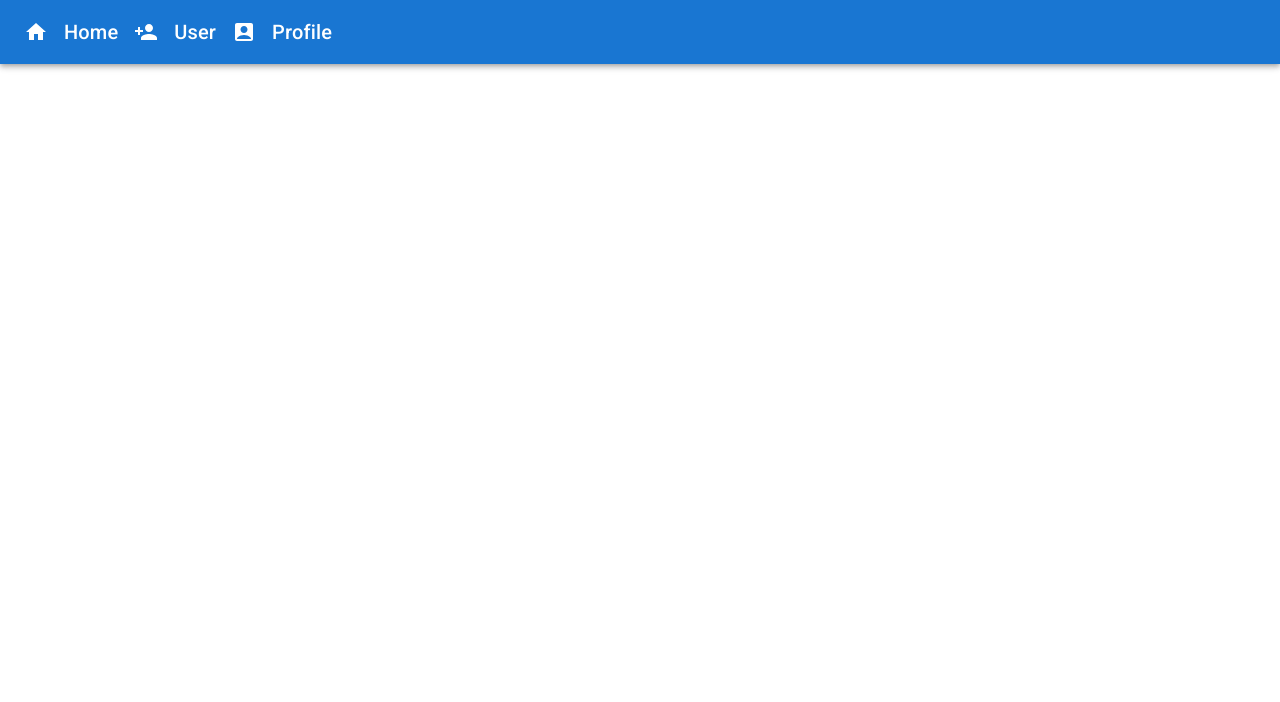
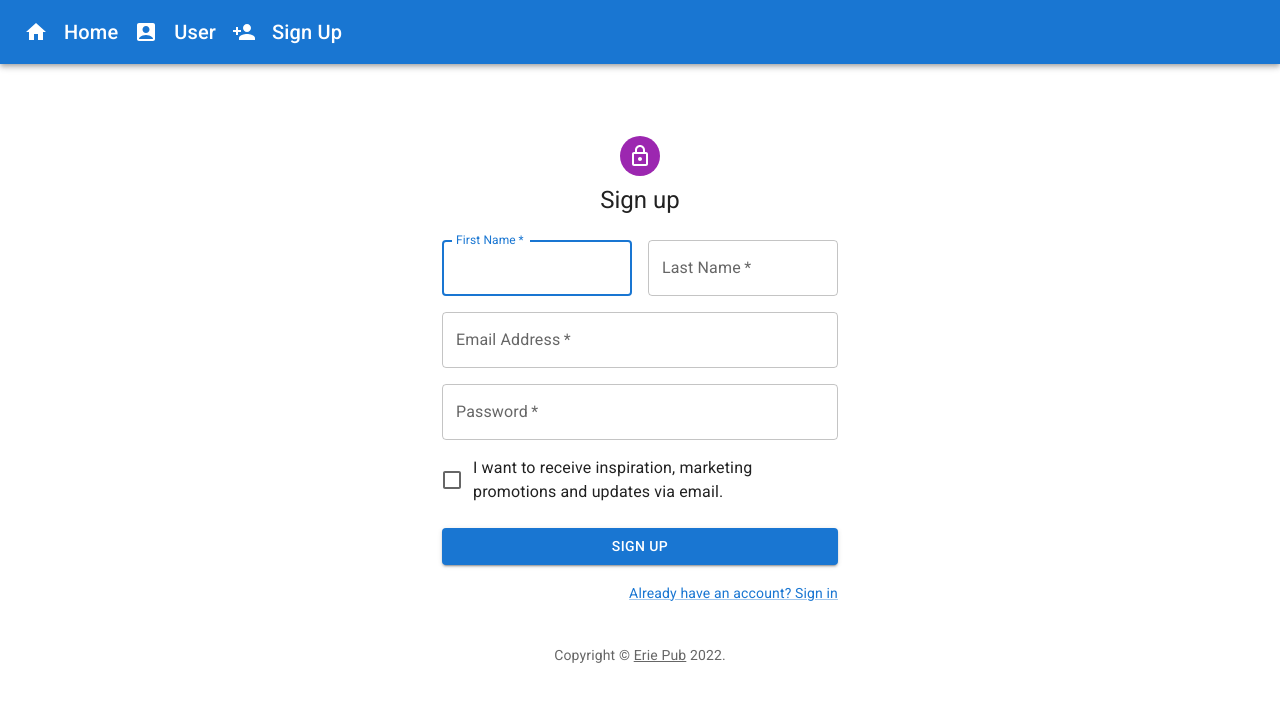
Before and after one commit to AndrewYoung72/react-blog, a React (Create React App) app: page /signup in a window 1280 px wide. Before the commit this address had no page. Shown: the top 702 px of the page. Built offline with nearby package versions, Linux system fonts and the light colour scheme.

Commit message:
working on blog containers

```diff
--- a/src/App.js
+++ b/src/App.js
@@ -1,6 +1,6 @@
-import HomeIcon from '@mui/icons-material/Home';
-import AccountBoxIcon from '@mui/icons-material/AccountBox';
-import PersonAddIcon from '@mui/icons-material/PersonAdd';
+import HomeIcon from "@mui/icons-material/Home";
+import AccountBoxIcon from "@mui/icons-material/AccountBox";
+import PersonAddIcon from "@mui/icons-material/PersonAdd";
 import {
   Typography,
   AppBar,
@@ -9,37 +9,79 @@
   CardContent,
   CardMedia,
   CssBaseline,
-  Toolbar, Link
+  Toolbar,
+  Link, Grid
 } from "@mui/material";
 
-import { BrowserRouter as Router, Routes, Route, Link as RouterLink} from "react-router-dom";
+import {
+  BrowserRouter as Router,
+  Routes,
+  Route,
+  Link as RouterLink,
+} from "react-router-dom";
 import Home from "./pages/Home";
 import User from "./pages/User";
-import Profile from "./pages/Profile";
+import SignUp from "./pages/SignUp";
 import "./App.css";
+import { padding } from "@mui/system";
+import { blue } from "@mui/material/colors";
+
 
 function App() {
+
   return (
+    <>
       <Router>
         <CssBaseline />
 
         <AppBar position="relative" component="div">
           <Toolbar>
             <HomeIcon />
-        <Link component={RouterLink} to="/" underline="none" variant="h6" color="white" padding={2}>Home</Link>
-        <PersonAddIcon/>
-        <Link component={RouterLink} to="/user" underline="none" variant="h6" color="white" padding={2}>User</Link>
+            <Link
+              component={RouterLink}
+              to="/"
+              underline="none"
+              variant="h6"
+              color="white"
+              padding={2}
+            >
+              Home
+            </Link>
             <AccountBoxIcon />
-        <Link component={RouterLink} to="/profile" underline="none" variant="h6" color="white" padding={2}>Profile</Link>
+            <Link
+              component={RouterLink}
+              to="/user"
+              underline="none"
+              variant="h6"
+              color="white"
+              padding={2}
+            >
+              User
+            </Link>
+            <PersonAddIcon />
+            <Link
+              component={RouterLink}
+              to="/signup"
+              underline="none"
+              variant="h6"
+              color="white"
+              padding={2}
+            >
+              Sign Up
+            </Link>
           </Toolbar>
         </AppBar>
 
         <Routes>
           <Route path="/" element={<Home />} />
           <Route path="/user" element={<User />} />
-        <Route path="/profile" element={<Profile />} />
+          <Route path="/signup" element={<SignUp />} />
         </Routes>
       </Router>
+      <Grid container>
+
+      </Grid>
+    </>
   );
 }
 
--- a/src/components/BlogList.js
+++ b/src/components/BlogList.js
@@ -1,111 +1,13 @@
-import * as React from 'react';
-import CssBaseline from '@mui/material/CssBaseline';
-import Grid from '@mui/material/Grid';
-import Container from '@mui/material/Container';
-import GitHubIcon from '@mui/icons-material/GitHub';
-import FacebookIcon from '@mui/icons-material/Facebook';
-import TwitterIcon from '@mui/icons-material/Twitter';
-// import { createTheme, ThemeProvider } from '@mui/material/styles';
-// import Header from './Header';
-// import MainFeaturedPost from './MainFeaturedPost';
-// import FeaturedPost from './FeaturedPost';
-// import Main from './Main';
-// import Sidebar from './Sidebar';
-// import Footer from './Footer';
-// import post1 from './blog-post.1.md';
-// import post2 from './blog-post.2.md';
-// import post3 from './blog-post.3.md';
-
-const sections = [
-  { title: 'Technology', url: '#' },
-  { title: 'Design', url: '#' },
-  { title: 'Culture', url: '#' },
-  { title: 'Business', url: '#' },
-  { title: 'Politics', url: '#' },
-  { title: 'Opinion', url: '#' },
-  { title: 'Science', url: '#' },
-  { title: 'Health', url: '#' },
-  { title: 'Style', url: '#' },
-  { title: 'Travel', url: '#' },
-];
-
-// const mainFeaturedPost = {
-//   title: 'Title of a longer featured blog post',
-//   description:
-//     "Multiple lines of text that form the lede, informing new readers quickly and efficiently about what's most interesting in this post's contents.",
-//   image: 'https://source.unsplash.com/random',
-//   imageText: 'main image description',
-//   linkText: 'Continue reading…',
-// };
-
-// const featuredPosts = [
-//   {
-//     title: 'Featured post',
-//     date: 'Nov 12',
-//     description:
-//       'This is a wider card with supporting text below as a natural lead-in to additional content.',
-//     image: 'https://source.unsplash.com/random',
-//     imageLabel: 'Image Text',
-//   },
-//   {
-//     title: 'Post title',
-//     date: 'Nov 11',
-//     description:
-//       'This is a wider card with supporting text below as a natural lead-in to additional content.',
-//     image: 'https://source.unsplash.com/random',
-//     imageLabel: 'Image Text',
-//   },
-// ];
-
-// const posts = [];
-
-// const sidebar = {
-//   title: 'About',
-//   description:
-//     'Etiam porta sem malesuada magna mollis euismod. Cras mattis consectetur purus sit amet fermentum. Aenean lacinia bibendum nulla sed consectetur.',
-//   archives: [
-//     { title: 'March 2020', url: '#' },
-//     { title: 'February 2020', url: '#' },
-//     { title: 'January 2020', url: '#' },
-//     { title: 'November 1999', url: '#' },
-//     { title: 'October 1999', url: '#' },
-//     { title: 'September 1999', url: '#' },
-//     { title: 'August 1999', url: '#' },
-//     { title: 'July 1999', url: '#' },
-//     { title: 'June 1999', url: '#' },
-//     { title: 'May 1999', url: '#' },
-//     { title: 'April 1999', url: '#' },
-//   ],
-//   social: [
-//     { name: 'GitHub', icon: GitHubIcon },
-//     { name: 'Twitter', icon: TwitterIcon },
-//     { name: 'Facebook', icon: FacebookIcon },
-//   ],
-// };
-
-// const theme = createTheme();
+import * as React from "react";
+import CssBaseline from "@mui/material/CssBaseline";
+import Grid from "@mui/material/Grid";
+import Container from "@mui/material/Container";
+import GitHubIcon from "@mui/icons-material/GitHub";
 
 export default function BlogList() {
   return (
-    // <ThemeProvider theme={theme}>
     <>
       <CssBaseline />
-      <Container maxWidth="lg">
-        {/* <Header title="Blog" sections={sections} /> */}
-        <main>
-          <GitHubIcon />
-          {/* <MainFeaturedPost post={mainFeaturedPost} /> */}
-          <Grid container spacing={4}>
-            {/* {featuredPosts.map((post) => (
-              <FeaturedPost key={post.title} post={post} />
-            ))} */}
-          </Grid>
-          <Grid container spacing={5} sx={{ mt: 3 }}>
-
-          </Grid>
-        </main>
-      </Container>
-      </>
-    // </ThemeProvider>
+    </>
   );
 }
--- a/src/components/SignInSide.js
+++ b/src/components/SignInSide.js
@@ -112,7 +112,7 @@
                   </Link>
                 </Grid>
                 <Grid item>
-                  <Link href="#" variant="body2">
+                  <Link href="/signUp" variant="body2">
                     {"Don't have an account? Sign Up"}
                   </Link>
                 </Grid>
--- a/src/pages/Home.js
+++ b/src/pages/Home.js
@@ -6,7 +6,7 @@
 export default function Home() {
   return(
     <main>
-      <Typography align="center" variant="h2">Main Feed</Typography>
+      <Typography  align="center" variant="h2" margin={10}>Main Feed</Typography>
       <BlogList />
     </main>
 
--- /dev/null
+++ b/src/pages/SignUp.js
@@ -0,0 +1,134 @@
+import * as React from 'react';
+
+
+
+import Avatar from '@mui/material/Avatar';
+import Button from '@mui/material/Button';
+import CssBaseline from '@mui/material/CssBaseline';
+import TextField from '@mui/material/TextField';
+import FormControlLabel from '@mui/material/FormControlLabel';
+import Checkbox from '@mui/material/Checkbox';
+import Link from '@mui/material/Link';
+import Grid from '@mui/material/Grid';
+import Box from '@mui/material/Box';
+import LockOutlinedIcon from '@mui/icons-material/LockOutlined';
+import Typography from '@mui/material/Typography';
+import Container from '@mui/material/Container';
+import { createTheme, ThemeProvider } from '@mui/material/styles';
+
+function Copyright(props) {
+  return (
+    <Typography variant="body2" color="text.secondary" align="center" {...props}>
+      {'Copyright © '}
+      <Link color="inherit" href="https://mui.com/">
+        Erie Pub
+      </Link>{' '}
+      {new Date().getFullYear()}
+      {'.'}
+    </Typography>
+  );
+}
+
+const theme = createTheme();
+
+export default function SignUp() {
+  const handleSubmit = (event) => {
+    event.preventDefault();
+    const data = new FormData(event.currentTarget);
+    console.log({
+      email: data.get('email'),
+      password: data.get('password'),
+    });
+  };
+
+  return (
+    <ThemeProvider theme={theme}>
+      <Container component="main" maxWidth="xs">
+        <CssBaseline />
+        <Box
+          sx={{
+            marginTop: 8,
+            display: 'flex',
+            flexDirection: 'column',
+            alignItems: 'center',
+          }}
+        >
+          <Avatar sx={{ m: 1, bgcolor: 'secondary.main' }}>
+            <LockOutlinedIcon />
+          </Avatar>
+          <Typography component="h1" variant="h5">
+            Sign up
+          </Typography>
+          <Box component="form" noValidate onSubmit={handleSubmit} sx={{ mt: 3 }}>
+            <Grid container spacing={2}>
+              <Grid item xs={12} sm={6}>
+                <TextField
+                  autoComplete="given-name"
+                  name="firstName"
+                  required
+                  fullWidth
+                  id="firstName"
+                  label="First Name"
+                  autoFocus
+                />
+              </Grid>
+              <Grid item xs={12} sm={6}>
+                <TextField
+                  required
+                  fullWidth
+                  id="lastName"
+                  label="Last Name"
+                  name="lastName"
+                  autoComplete="family-name"
+                />
+              </Grid>
+              <Grid item xs={12}>
+                <TextField
+                  required
+                  fullWidth
+                  id="email"
+                  label="Email Address"
+                  name="email"
+                  autoComplete="email"
+                />
+              </Grid>
+              <Grid item xs={12}>
+                <TextField
+                  required
+                  fullWidth
+                  name="password"
+                  label="Password"
+                  type="password"
+                  id="password"
+                  autoComplete="new-password"
+                />
+              </Grid>
+              <Grid item xs={12}>
+                <FormControlLabel
+                  control={<Checkbox value="allowExtraEmails" color="primary" />}
+                  label="I want to receive inspiration, marketing promotions and updates via email."
+                />
+              </Grid>
+            </Grid>
+            <Button
+              type="submit"
+              fullWidth
+              variant="contained"
+              sx={{ mt: 3, mb: 2 }}
+            >
+              Sign Up
+            </Button>
+            <Grid container justifyContent="flex-end">
+              <Grid item>
+                <Link href="#" variant="body2">
+                  Already have an account? Sign in
+                </Link>
+              </Grid>
+            </Grid>
+          </Box>
+        </Box>
+        <Copyright sx={{ mt: 5 }} />
+      </Container>
+    </ThemeProvider>
+  );
+}
```
Also changed, not shown: src/components/Profile.js (renamed from src/pages/Profile.js). Lines whose indentation alone changed are shown as unchanged.
